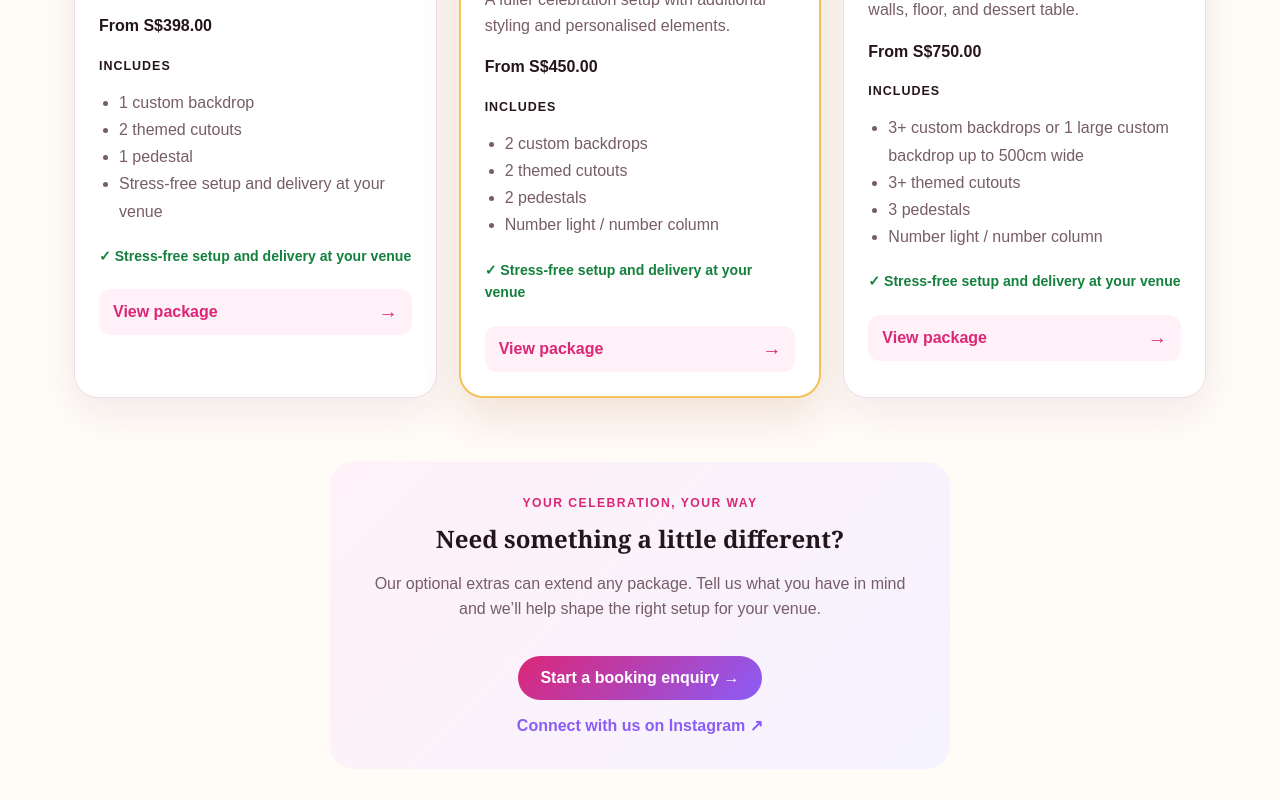
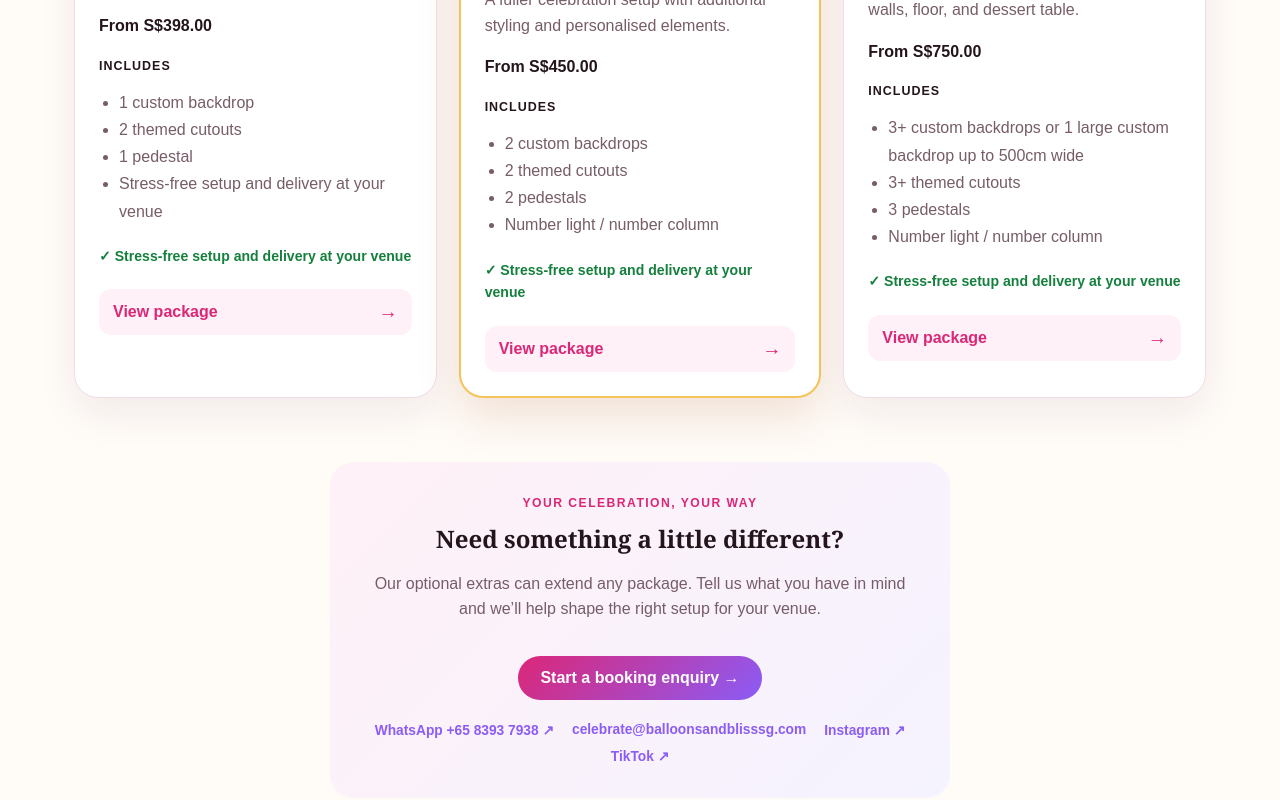
Before and after one commit to udaykanttiwari28-arch/Baloon-and-bliss, a Next.js app: page /catalogue in a window 1280 px wide. Shown: the part 1873-2673 px from the top of the page. Built offline with nearby package versions, Linux system fonts and the light colour scheme; no server answers.

Commit message:
Add public contact and social links

```diff
--- a/app/catalogue/page.tsx
+++ b/app/catalogue/page.tsx
@@ -62,7 +62,12 @@ export default async function CataloguePage() {
         <h2>Need something a little different?</h2>
         <p>Our optional extras can extend any package. Tell us what you have in mind and we’ll help shape the right setup for your venue.</p>
         <Link className="button" href="/booking">Start a booking enquiry →</Link>
-        <a className="instagram-link" href="https://www.instagram.com/balloons_and_bliss_sg/" target="_blank" rel="noreferrer">Connect with us on Instagram ↗</a>
+        <div className="contact-links" aria-label="Contact Balloons and Bliss">
+          <a href="https://wa.me/6583937938" target="_blank" rel="noreferrer">WhatsApp +65 8393 7938 ↗</a>
+          <a href="mailto:celebrate@balloonsandblisssg.com">celebrate@balloonsandblisssg.com</a>
+          <a href="https://www.instagram.com/balloons_and_bliss_sg/" target="_blank" rel="noreferrer">Instagram ↗</a>
+          <a href="https://www.tiktok.com/@balloons_and_bliss_sg" target="_blank" rel="noreferrer">TikTok ↗</a>
+        </div>
       </section>
     </main>
   );
--- a/app/gallery/page.tsx
+++ b/app/gallery/page.tsx
@@ -31,7 +31,7 @@ export default async function GalleryPage() {
       ) : (
         <div className="empty-card"><h2>Gallery coming soon</h2><p>We&apos;re preparing our celebration setups for you.</p></div>
       )}
-      <section className="closing-note"><p className="eyebrow">Ready to create yours?</p><h2>Let&apos;s make your celebration memorable.</h2><Link className="button" href="/booking">Start a booking enquiry →</Link></section>
+      <section className="closing-note"><p className="eyebrow">Ready to create yours?</p><h2>Let&apos;s make your celebration memorable.</h2><Link className="button" href="/booking">Start a booking enquiry →</Link><div className="contact-links" aria-label="Contact Balloons and Bliss"><a href="https://wa.me/6583937938" target="_blank" rel="noreferrer">WhatsApp +65 8393 7938 ↗</a><a href="mailto:celebrate@balloonsandblisssg.com">celebrate@balloonsandblisssg.com</a><a href="https://www.instagram.com/balloons_and_bliss_sg/" target="_blank" rel="noreferrer">Instagram ↗</a><a href="https://www.tiktok.com/@balloons_and_bliss_sg" target="_blank" rel="noreferrer">TikTok ↗</a></div></section>
     </main>
   );
 }
--- a/app/globals.css
+++ b/app/globals.css
@@ -74,6 +74,7 @@ h2 { margin: 0 0 12px; font-family: Georgia, serif; }
 .services-note { margin: 0 0 42px; padding: 28px 32px; border: 1px solid var(--line); border-radius: 22px; background: #fff; }.services-note h2 { margin-bottom: 8px; }.services-note p:not(.eyebrow) { max-width: 820px; margin: 0; color: var(--muted); line-height: 1.65; }
 .closing-note p:not(.eyebrow) { color: var(--muted); line-height: 1.6; }
 .instagram-link { display: block; margin-top: 16px; color: var(--purple); font-weight: 700; text-decoration: none; }
+.contact-links { display: flex; justify-content: center; gap: 10px 18px; flex-wrap: wrap; margin-top: 22px; color: var(--purple); font-size: .86rem; font-weight: 700; }.contact-links a { text-decoration: none; }.contact-links a:hover { color: var(--pink); }
 .price-on-request { display: inline-block; margin-left: 8px; padding: 5px 9px; border-radius: 999px; background: #fef3c7; color: #92400e; font-family: Arial, sans-serif; font-size: .7rem; font-weight: 700; vertical-align: middle; }
 .request-card { margin-top: 32px; padding: 22px; border: 1px solid var(--line); border-radius: 18px; background: #fff; }
 .booking-shell { max-width: 820px; }
```
